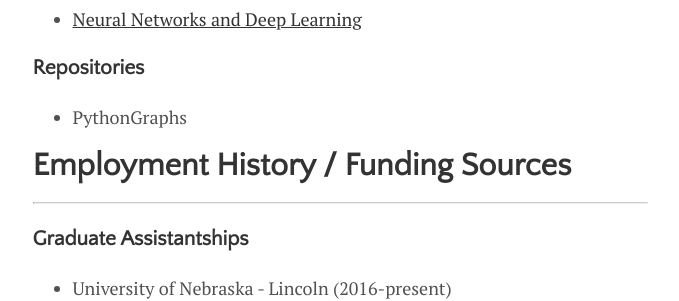
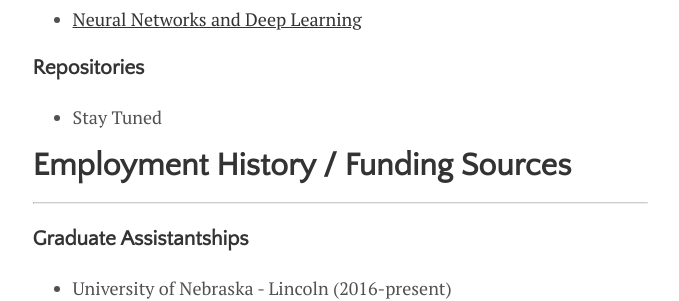
Before and after one commit to Jesse-Moeller/Jesse-Moeller.github.io, a Jekyll site: the page built from menu/CV.md, in a window 1280 px wide. Shown: the part 693-994 px from the top of the page, without its empty margins (300-979 px from the left). Built offline with Jekyll 4.4.1, drawn with Linux system fonts in a browser that asks for light colours.

Commit message:
Update CV.md

```diff
--- a/menu/CV.md
+++ b/menu/CV.md
@@ -22,7 +22,7 @@ title: ""
 * [Neural Networks and Deep Learning](https://coursera.org/share/aa99e775e3fc44408ef517ec7dd5202d)
 
 ### Repositories
-* PythonGraphs
+* Stay Tuned
 
 # Employment History / Funding Sources
 ---
```
